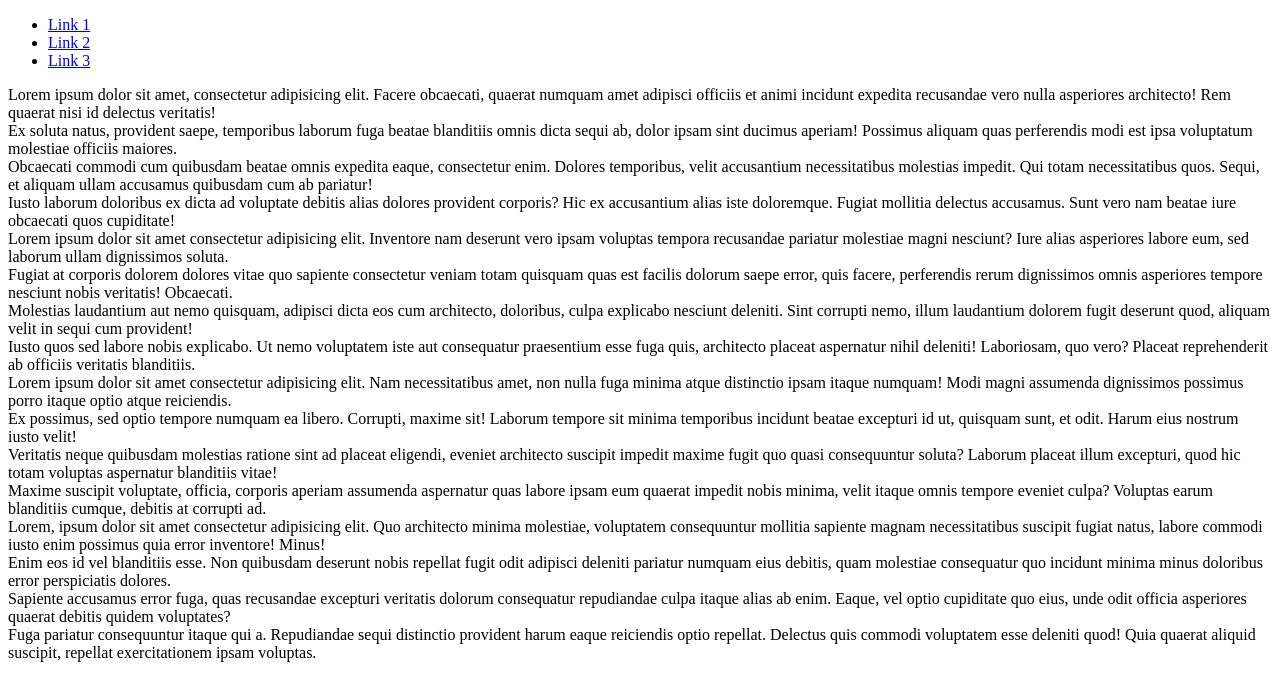
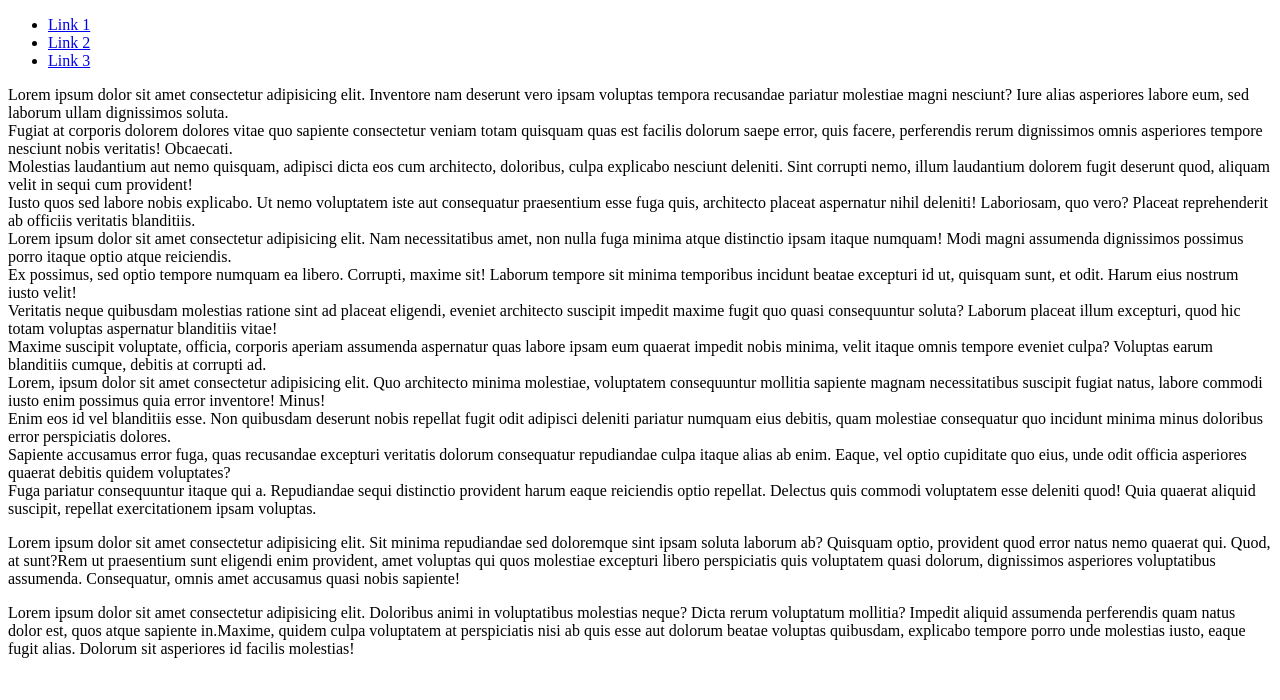
Before and after one commit to edilsonsilva/TIManhaGit0220, a plain HTML site: page index.html in a window 1280 px wide. Drawn offline with Linux system fonts and the light colour scheme.

Commit message:
Retirada de uma estrutura div da section e adicao do footer

```diff
--- a/index.html
+++ b/index.html
@@ -18,12 +18,6 @@
     </header>
     <main>
         <section>
-            <div>
-                <div>Lorem ipsum dolor sit amet, consectetur adipisicing elit. Facere obcaecati, quaerat numquam amet adipisci officiis et animi incidunt expedita recusandae vero nulla asperiores architecto! Rem quaerat nisi id delectus veritatis!</div>
-                <div>Ex soluta natus, provident saepe, temporibus laborum fuga beatae blanditiis omnis dicta sequi ab, dolor ipsam sint ducimus aperiam! Possimus aliquam quas perferendis modi est ipsa voluptatum molestiae officiis maiores.</div>
-                <div>Obcaecati commodi cum quibusdam beatae omnis expedita eaque, consectetur enim. Dolores temporibus, velit accusantium necessitatibus molestias impedit. Qui totam necessitatibus quos. Sequi, et aliquam ullam accusamus quibusdam cum ab pariatur!</div>
-                <div>Iusto laborum doloribus ex dicta ad voluptate debitis alias dolores provident corporis? Hic ex accusantium alias iste doloremque. Fugiat mollitia delectus accusamus. Sunt vero nam beatae iure obcaecati quos cupiditate!</div>
-            </div>
             <div>
                 <div>Lorem ipsum dolor sit amet consectetur adipisicing elit. Inventore nam deserunt vero ipsam voluptas tempora recusandae pariatur molestiae magni nesciunt? Iure alias asperiores labore eum, sed laborum ullam dignissimos soluta.</div>
                 <div>Fugiat at corporis dolorem dolores vitae quo sapiente consectetur veniam totam quisquam quas est facilis dolorum saepe error, quis facere, perferendis rerum dignissimos omnis asperiores tempore nesciunt nobis veritatis! Obcaecati.</div>
@@ -46,5 +40,14 @@
             </div>
         </section>
     </main>
+
+    <footer>
+        <div>
+            <p><span>Lorem ipsum dolor sit amet consectetur adipisicing elit. Sit minima repudiandae sed doloremque sint ipsam soluta laborum ab? Quisquam optio, provident quod error natus nemo quaerat qui. Quod, at sunt?</span><span>Rem ut praesentium sunt eligendi enim provident, amet voluptas qui quos molestiae excepturi libero perspiciatis quis voluptatem quasi dolorum, dignissimos asperiores voluptatibus assumenda. Consequatur, omnis amet accusamus quasi nobis sapiente!</span></p>
+        </div>
+        <div>
+            <p><span>Lorem ipsum dolor sit amet consectetur adipisicing elit. Doloribus animi in voluptatibus molestias neque? Dicta rerum voluptatum mollitia? Impedit aliquid assumenda perferendis quam natus dolor est, quos atque sapiente in.</span><span>Maxime, quidem culpa voluptatem at perspiciatis nisi ab quis esse aut dolorum beatae voluptas quibusdam, explicabo tempore porro unde molestias iusto, eaque fugit alias. Dolorum sit asperiores id facilis molestias!</span></p>
+        </div>
+    </footer>
 </body>
 </html>
```
